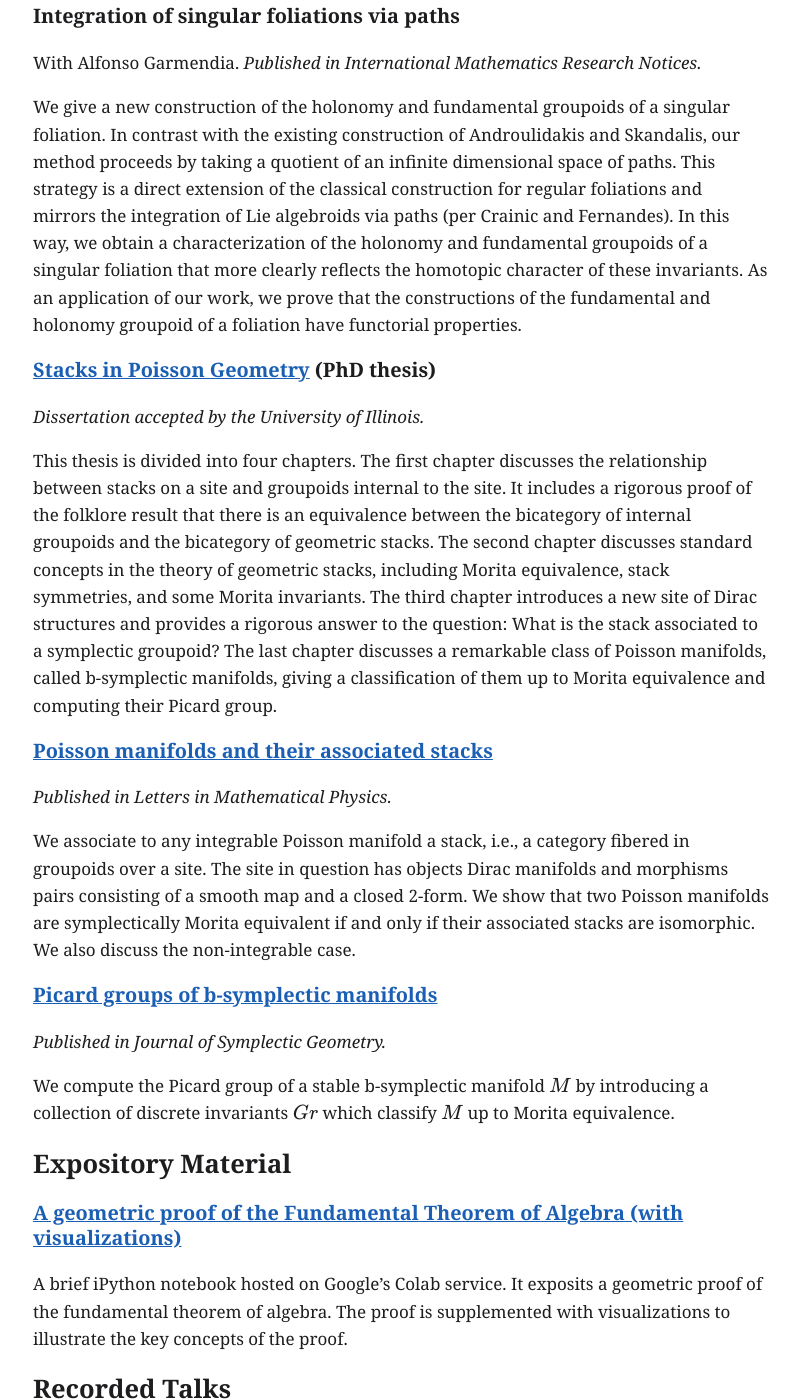
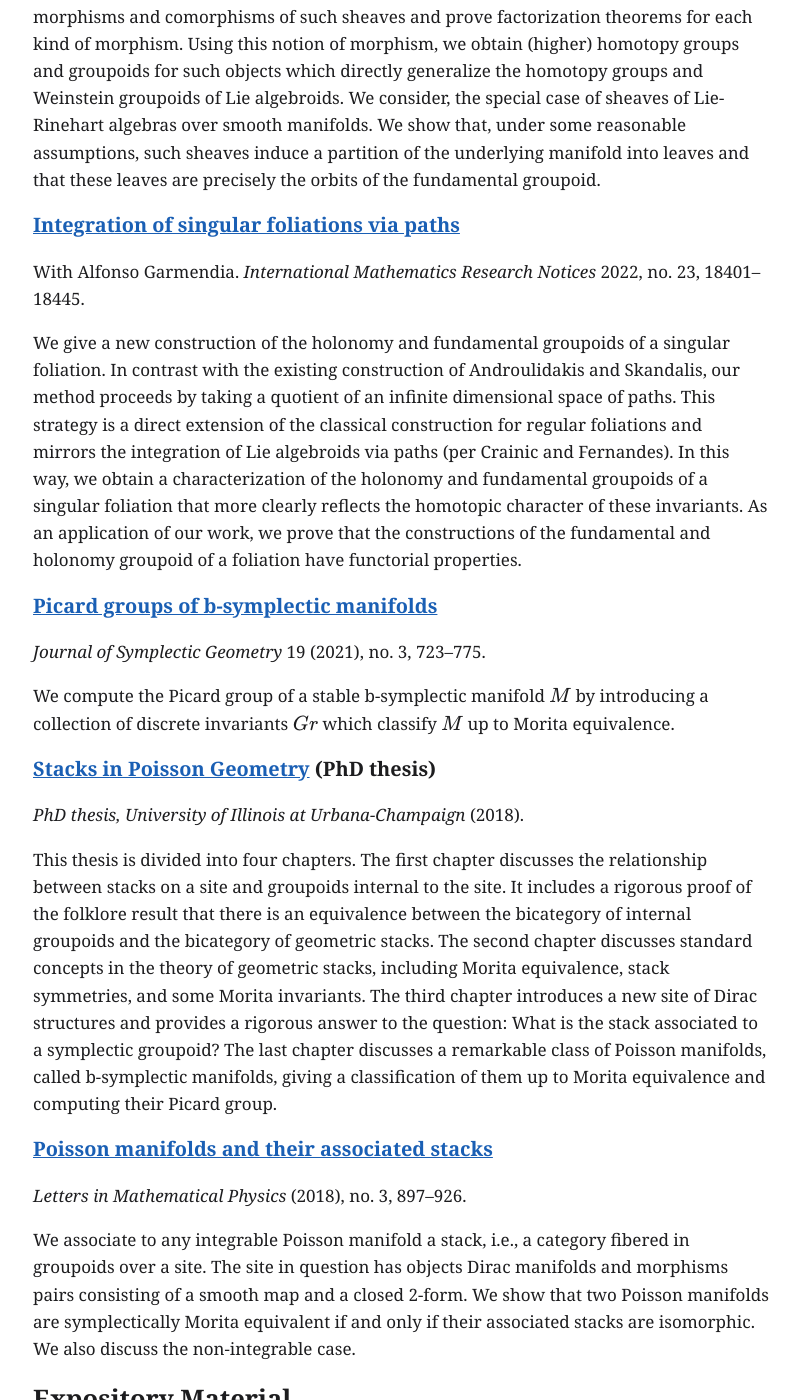
Before and after one commit to JDVillatoro/personal-website, a Jekyll site: the page built from research.md, in a window 1280 px wide and 1400 px high, scrolled down 2220 px. Shown: the whole window, without its empty margins (239-1038 px from the left). Built offline with Jekyll 4.4.1, drawn with Linux system fonts in a browser that asks for light colours; some of the changed text lies outside the part shown.

Commit message:
Update papers and preprints from the current CV
Add two new preprints, mark the SIGMA and Indagationes papers as
published, add journal details and the IMRN link, order newest first.

Co-Authored-By: Claude Opus 5.5 <noreply@anthropic.com>

```diff
--- a/research.md
+++ b/research.md
@@ -63,9 +71,9 @@ investigate in what sense these two convolution operations are compatible. We
 use the representation theory of compact Lie groups to get insight into a
 certain class of 2-groups.
 
-### [On the integrability of Lie algebroids by diffeological spaces](https://arxiv.org/abs/2309.07258)
+### [On the integrability of Lie algebroids by diffeological spaces](https://doi.org/10.1016/j.indag.2025.07.011)
 
-*Preprint.*
+*Indagationes Mathematicae* 37 (2026), no. 4, 1192–1242.
 
 Lie's third theorem does not hold for Lie groupoids and Lie algebroids. In this
 article, we show that Lie's third theorem is valid within a specific class of
@@ -94,12 +102,10 @@ manifolds. We show that, under some reasonable assumptions, such sheaves induce
 a partition of the underlying manifold into leaves and that these leaves are
 precisely the orbits of the fundamental groupoid.
 
-### Integration of singular foliations via paths
+### [Integration of singular foliations via paths](https://academic.oup.com/imrn/article-abstract/2022/23/18401/6362694)
 
-<!-- TODO: link. The Google Site linked this through an email-tracking redirect. -->
-
-With Alfonso Garmendia. *Published in International Mathematics Research
-Notices.*
+With Alfonso Garmendia. *International Mathematics Research Notices* 2022,
+no. 23, 18401–18445.
 
 We give a new construction of the holonomy and fundamental groupoids of a
 singular foliation. In contrast with the existing construction of
@@ -113,9 +119,17 @@ invariants. As an application of our work, we prove that the constructions of
 the fundamental and holonomy groupoid of a foliation have functorial
 properties.
 
+### [Picard groups of b-symplectic manifolds](https://www.intlpress.com/site/pub/pages/journals/items/jsg/content/vols/0019/0003/a006/index.php)
+
+*Journal of Symplectic Geometry* 19 (2021), no. 3, 723–775.
+
+We compute the Picard group of a stable b-symplectic manifold $$M$$ by
+introducing a collection of discrete invariants $$Gr$$ which classify $$M$$ up
+to Morita equivalence.
+
 ### [Stacks in Poisson Geometry](https://arxiv.org/abs/1806.01939) (PhD thesis)
 
-*Dissertation accepted by the University of Illinois.*
+*PhD thesis, University of Illinois at Urbana-Champaign* (2018).
 
 This thesis is divided into four chapters. The first chapter discusses the
 relationship between stacks on a site and groupoids internal to the site. It
@@ -131,7 +145,7 @@ Morita equivalence and computing their Picard group.
 
 ### [Poisson manifolds and their associated stacks](https://link.springer.com/article/10.1007/s11005-017-1012-5)
 
-*Published in Letters in Mathematical Physics.*
+*Letters in Mathematical Physics* (2018), no. 3, 897–926.
 
 We associate to any integrable Poisson manifold a stack, i.e., a category
 fibered in groupoids over a site. The site in question has objects Dirac
@@ -139,14 +153,6 @@ manifolds and morphisms pairs consisting of a smooth map and a closed 2-form.
 We show that two Poisson manifolds are symplectically Morita equivalent if and
 only if their associated stacks are isomorphic. We also discuss the
 non-integrable case.
-
-### [Picard groups of b-symplectic manifolds](https://www.intlpress.com/site/pub/pages/journals/items/jsg/content/vols/0019/0003/a006/index.php)
-
-*Published in Journal of Symplectic Geometry.*
-
-We compute the Picard group of a stable b-symplectic manifold $$M$$ by
-introducing a collection of discrete invariants $$Gr$$ which classify $$M$$ up
-to Morita equivalence.
 
 ## Expository Material
 
```
Also changed, not shown: other parts of research.md (+11 -3 lines).
